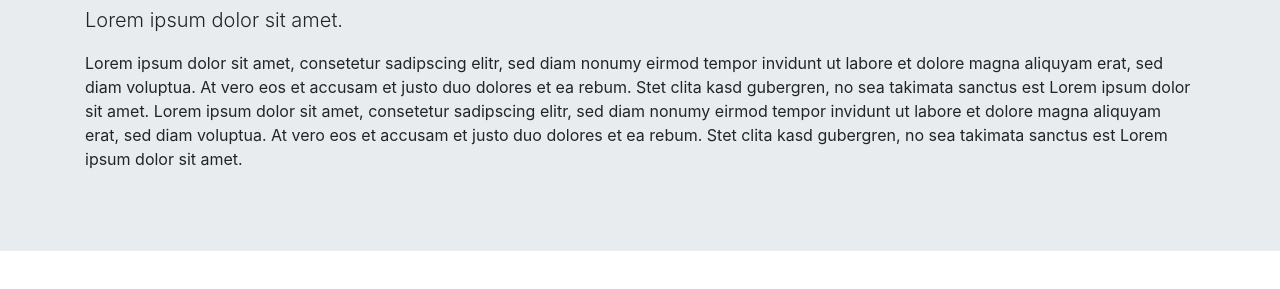
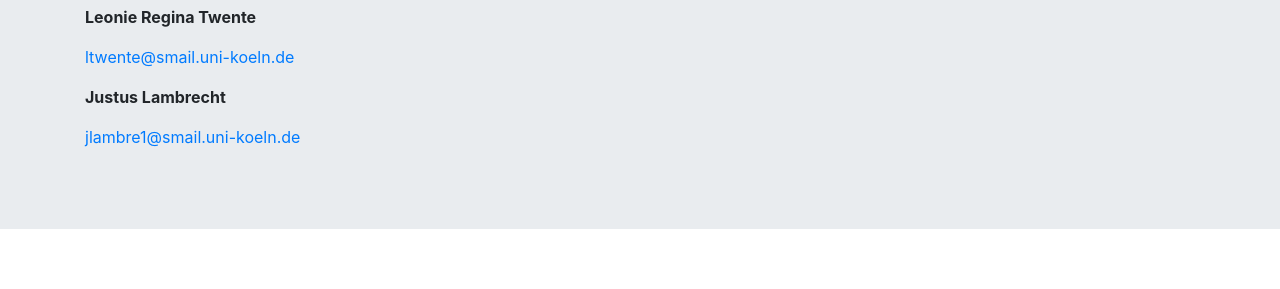
Before and after one commit to justox3000/MappingAccess_at_UzK-leaflet, a website: page impressum.html in a window 1280 px wide. Shown: the part 209-498 px from the top of the page. Drawn offline with nearby package versions, Linux system fonts and the light colour scheme.

Commit message:
Inhalt About und Impressum

```diff
--- a/impressum.html
+++ b/impressum.html
@@ -42,9 +42,12 @@
         <div class="container">
             <h1 class="display-3"> Impressum </h1>
 
-            <p class="lead">Lorem ipsum dolor sit amet.</p>
+            <p><b>Leonie Regina Twente</b></p>
+            <p><a href="mailto:ltwente@smail.uni-koeln.de">ltwente@smail.uni-koeln.de</a></p>
 
-            <p> Lorem ipsum dolor sit amet, consetetur sadipscing elitr, sed diam nonumy eirmod tempor invidunt ut labore et dolore magna aliquyam erat, sed diam voluptua. At vero eos et accusam et justo duo dolores et ea rebum. Stet clita kasd gubergren, no sea takimata sanctus est Lorem ipsum dolor sit amet. Lorem ipsum dolor sit amet, consetetur sadipscing elitr, sed diam nonumy eirmod tempor invidunt ut labore et dolore magna aliquyam erat, sed diam voluptua. At vero eos et accusam et justo duo dolores et ea rebum. Stet clita kasd gubergren, no sea takimata sanctus est Lorem ipsum dolor sit amet. </p>
+            <p><b>Justus Lambrecht</b></p>
+            <p><a href="mailto:jlambre1@smail.uni-koeln.de">jlambre1@smail.uni-koeln.de</a></p>
+
             </div>
         </div>
 
```
Also changed, not shown: about.html (+6 -2 lines).
